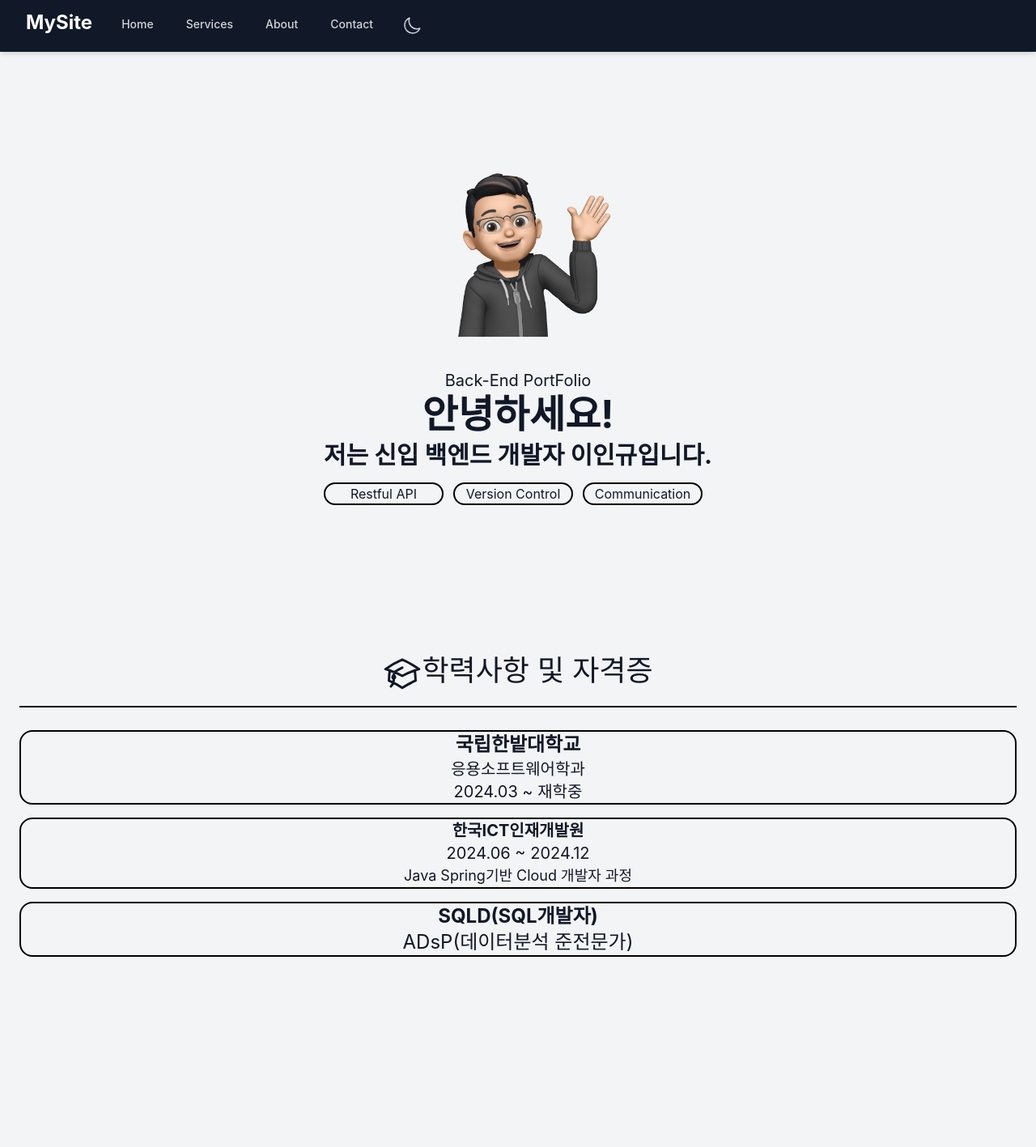
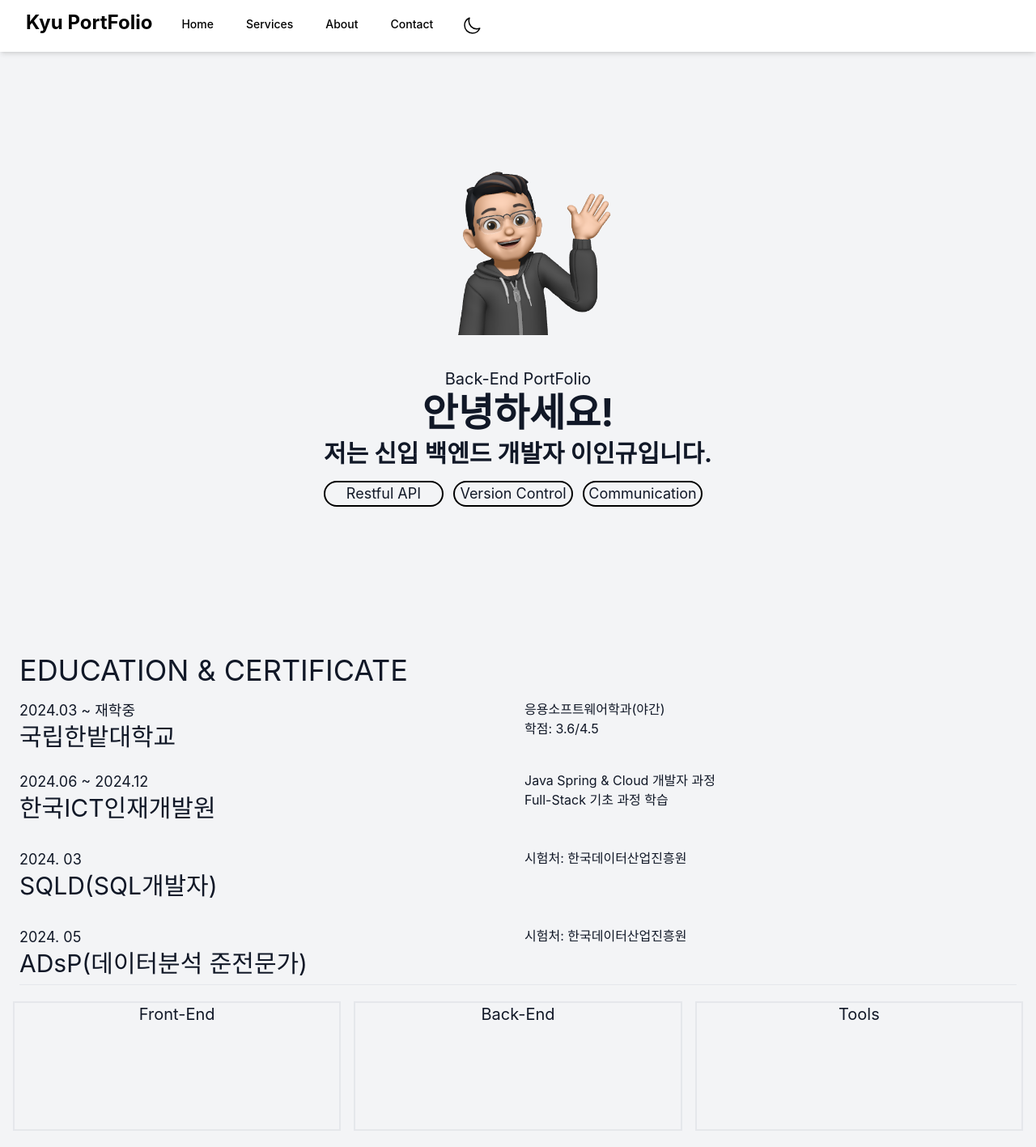
Before and after one commit to Inkyu-Lee/portfolio, a React (Create React App) app: page / in a window 1280 px wide. Shown: the whole page at 81% size. Before the commit the page ends 1202 px from the top, so only its background shows below. Built offline with nearby package versions, Linux system fonts and the light colour scheme.

Commit message:
반응형 및 텍스트 수정 1차

```diff
--- a/package.json
+++ b/package.json
@@ -11,6 +11,7 @@
     "@types/node": "^16.18.103",
     "@types/react": "^18.3.3",
     "@types/react-dom": "^18.3.0",
+    "@types/styled-components": "^5.1.34",
     "animate.css": "^4.1.1",
     "autoprefixer": "^10.4.19",
     "postcss": "^8.4.39",
@@ -18,6 +19,7 @@
     "react-dom": "^18.3.1",
     "react-router-dom": "^6.25.1",
     "react-scripts": "5.0.1",
+    "styled-components": "^6.1.12",
     "tailwindcss": "^3.4.6",
     "typescript": "^4.9.5",
     "web-vitals": "^2.1.4"
--- a/src/Component/Career.tsx
+++ b/src/Component/Career.tsx
@@ -1,37 +1,51 @@
-import { AcademicCapIcon } from "@heroicons/react/24/outline"
 import { CareerText, CodeEducation } from "../Model/TextInfo"
 
 const Career:React.FC = () => {
   return (
-    <div className="container mx-auto px-4 sm:px-6 max-w-screen-2xl">
-        <div className="flex flex-row justify-center items-center mx-2">
-            <AcademicCapIcon className="h-12 w-12" aria-hidden="true"/>
-            <h1 className="text-2xl sm:text-4xl mb-4 text-center mt-2">
-                학력사항 및 자격증
+    <div className="container mx-auto px-4 sm:px-6 max-w-screen-xl">
+        <div className="flex flex-row justify-start">
+            <h1 className="text-2xl sm:text-4xl mb-4 mt-2">
+                EDUCATION & CERTIFICATE
             </h1>
         </div>
-        <div className="grid place-items-center">
-            <hr className="border-t-1 sm:border-t-2 border-black my-2 dark:border-white w-full max-w-screen-2xl" />
-        </div>
-        <div className="grid grid-cols-1 sm:grid-cols-1 gap-4 my-5">
-            <div className="flex flex-col items-center border-solid border-2 rounded-2xl border-black dark:border-white">
-                <h1 className="text-xl sm:text-2xl font-bold">{CareerText.graduate}</h1>
-                <p className="text-lg sm:text-xl">{CareerText.major}</p>
-                <p className="text-lg sm:text-xl">{CareerText.date}</p>
+        <div className="grid grid-cols-1 sm:grid-cols-2 gap-4 ">
+            <div className="flex flex-col ">
+                <h1 className="text-sm sm:text-lg">{CareerText.date}</h1>
+                <h1 className="text-2xl sm:text-3xl">{CareerText.graduate}</h1>
             </div>
-            <hr className="block sm:hidden border-t2 border-black dark:border-white "/>
-            <div className="flex flex-col items-center border-solid border-2 rounded-2xl border-black dark:border-white">
-                <h1 className="text-lg sm:text-xl font-bold">{CodeEducation.company}</h1>
-                <p className="text-lg sm:text-xl">{CodeEducation.date}</p>
-                <p className="text-lg sm:text-lg">{CodeEducation.education}</p>
+
+            <div className="flex flex-col">
+                <h1>{CareerText.major}</h1>
+                <h1>{CareerText.score}</h1>
             </div>
-            <hr className="block sm:hidden border-t2 border-black dark:border-white"/>
-            <div className="flex flex-col items-center border-solid border-2 rounded-2xl border-black dark:border-white">
-                <h1 className="text-xl sm:text-2xl font-bold">{CareerText.certifications[0]}</h1>
-                <p className="text-lg sm:text-2xl">{CareerText.certifications[1]}</p>
 
+
+            <div className="flex flex-col my-2">
+                <h1 className="text-sm sm:text-lg">{CodeEducation.date}</h1>
+                <h1 className="text-2xl sm:text-3xl">{CodeEducation.company}</h1>
+            </div>
+            <div className="flex flex-col my-2">
+                <h1>{CodeEducation.education}</h1>
+                <h1>{CodeEducation.education2}</h1>
+            </div>
+
+            <div className="flex flex-col my-2">
+                <h1 className="text-sm sm:text-lg">{CareerText.certificationsDate[0]}</h1>
+                <h1 className="text-2xl sm:text-3xl">{CareerText.certifications[0]}</h1>
+            </div>
+            <div className="flex flex-col my-2">
+                <h1>{CareerText.certificationsText}</h1>
+            </div>
+
+            <div className="flex flex-col my-2">
+                <h1 className="text-sm sm:text-lg">{CareerText.certificationsDate[1]}</h1>
+                <h1 className="text-2xl sm:text-3xl">{CareerText.certifications[1]}</h1>
+            </div>
+            <div className="flex flex-col my-2">
+                <h1>{CareerText.certificationsText}</h1>
             </div>
         </div>
+        <hr/>
     </div>
 
   )
--- a/src/Component/Introduce.tsx
+++ b/src/Component/Introduce.tsx
@@ -4,9 +4,9 @@ import { IntroduceText } from '../Model/TextInfo';
 
 const Introduce : React.FC = () => {
   return (
-    <div className='container:2xl mx-auto px-4'>
-    <div className='flex flex-col min-h-screen items-center justify-center max-h-96'>
-        <div className='text-center animate__animated animate__fadeInUp max-h-3/4'>
+    <div className='container mx-auto px-4'>
+    <div className='flex flex-col min-h-screen items-center justify-center'>
+        <div className='text-center animate__animated animate__fadeInUp'>
             <img
                 src="assets/images/memoticon.png"
                 className="mb-10 mx-auto w-1/2"
@@ -19,7 +19,7 @@ const Introduce : React.FC = () => {
             <h1 className='text-xl sm:text-3xl font-bold '>
                 {IntroduceText.introduceText}
             </h1>
-            <div className='grid grid-cols-3 mt-4'>
+            <div className='grid grid-cols-3 mt-4 text-sm sm:text-lg'>
                 <p className='border-solid border-2 border-black dark:border-white rounded-2xl me-3'>{IntroduceText.skill1}</p>
                 <p className='border-solid border-2 border-black dark:border-white rounded-2xl me-3'>{IntroduceText.skill2}</p>
                 <p className='border-solid border-2 border-black dark:border-white rounded-2xl me-3'>{IntroduceText.skill3}</p>
--- a/src/Component/NavHeader.tsx
+++ b/src/Component/NavHeader.tsx
@@ -28,7 +28,7 @@ const NavHeader:React.FC = () => {
     }, []);
 
   return (
-    <nav className="fixed top-0 inset-x-0 bg-gray-900 text-white shadow-md z-50">
+    <nav className="dark:bg-gray-900 bg-white shadow-md fixed top-0 inset-x-0 text-white z-50">
       <div className="max-w-7xl mx-auto px-2 sm:px-6 lg:px-8">
         <div className="relative flex items-center justify-between h-16">
           <div className="absolute inset-y-0 left-0 flex items-center sm:hidden">
@@ -47,17 +47,17 @@ const NavHeader:React.FC = () => {
           </div>
           <div className="flex-1 flex items-center justify-center sm:items-stretch sm:justify-start">
             <div className="flex-shrink-0">
-              <a href="#home" className="text-2xl font-bold">MySite</a>
+              <a href="#home" className="text-2xl font-bold dark:text-white text-black">Kyu PortFolio</a>
             </div>
             <div className="hidden sm:block sm:ml-6">
               <div className="flex space-x-4">
-                <a href="#home" className="text-gray-300 hover:bg-gray-700 px-3 py-2 rounded-md text-sm font-medium">Home</a>
-                <a href="#services" className="text-gray-300 hover:bg-gray-700 px-3 py-2 rounded-md text-sm font-medium">Services</a>
-                <a href="#about" className="text-gray-300 hover:bg-gray-700 px-3 py-2 rounded-md text-sm font-medium">About</a>
-                <a href="#contact" className="text-gray-300 hover:bg-gray-700 px-3 py-2 rounded-md text-sm font-medium">Contact</a>
+                <a href="#home" className="dark:text-white text-black hover:bg-gray-700 px-3 py-2 rounded-md text-sm font-medium">Home</a>
+                <a href="#services" className="dark:text-white text-black hover:bg-gray-700 px-3 py-2 rounded-md text-sm font-medium">Services</a>
+                <a href="#about" className="dark:text-white text-black hover:bg-gray-700 px-3 py-2 rounded-md text-sm font-medium">About</a>
+                <a href="#contact" className="dark:text-white text-black hover:bg-gray-700 px-3 py-2 rounded-md text-sm font-medium">Contact</a>
                 <button
                   type="button"
-                  className="ml-4 p-2 text-gray-300 hover:bg-gray-700 rounded-md"
+                  className="ml-4 p-2 dark:text-white text-black hover:bg-gray-700 rounded-md"
                   onClick={toggleDarkMode}
                 >
                   {darkMode ? (
--- a/src/Component/TechStack.tsx
+++ b/src/Component/TechStack.tsx
@@ -2,17 +2,22 @@ import React from 'react'
 
 const TechStack:React.FC = () => {
   return (
-<div className="container-2xl mx-auto">
-  <div className="max-w-screen-2xl mx-auto">
-    <div className="grid grid-cols-1 sm:grid-cols-3 gap-4 p-4 place-items-center">
-      <div className="bg-blue-500 w-3/4 h-40 flex items-center justify-center text-white">
-        <h1>Front-End</h1>
-      </div>
-      <div className="bg-red-500 w-3/4 h-40 flex items-center justify-center text-white">Back-End</div>
-      <div className="bg-green-500 w-3/4 h-40 flex items-center justify-center text-white">Tools</div>
+<div className="container max-w-screen-xl mx-auto px-4 my-5">
+  <div className="grid grid-cols-1 sm:grid-cols-3 gap-4">
+    <div className="border-solid border-2 w-full h-40">
+      <h1 className="text-xl text-center">Front-End</h1>
+    </div>
+    <div className="border-solid border-2 w-full h-40">
+      <h1 className="text-xl text-center">Back-End</h1>
+    </div>
+    <div className="border-solid border-2 w-full h-40">
+      <h1 className="text-xl text-center">Tools</h1>
     </div>
   </div>
 </div>
+
+
+
   )
 }
 
--- a/src/Model/TextInfo.ts
+++ b/src/Model/TextInfo.ts
@@ -12,19 +12,26 @@ export interface CareerTexts{
     major: string;
     date: string;
     certifications: string[];
+    certificationsDate: string[];
+    certificationsText: string;
+    score: string;
 }
 
 export interface CodeEducationTexts{
     company: string;
     date: string;
     education: string;
+    education2: string;
 }
 
 export const CareerText:CareerTexts = {
     graduate:"국립한밭대학교",
-    major: "응용소프트웨어학과",
+    major: "응용소프트웨어학과(야간)",
     date: "2024.03 ~ 재학중",
+    score: "학점: 3.6/4.5",
     certifications:["SQLD(SQL개발자)", "ADsP(데이터분석 준전문가)"],
+    certificationsDate: ["2024. 03", "2024. 05"],
+    certificationsText: "시험처: 한국데이터산업진흥원"
 }
 
 export const IntroduceText:IntroduceTexts = {
@@ -39,5 +46,6 @@ export const IntroduceText:IntroduceTexts = {
 export const CodeEducation:CodeEducationTexts = {
     company: "한국ICT인재개발원",
     date: "2024.06 ~ 2024.12",
-    education: "Java Spring기반 Cloud 개발자 과정"
+    education: "Java Spring & Cloud 개발자 과정",
+    education2: "Full-Stack 기초 과정 학습 "
 }
--- a/src/Pages/Home.tsx
+++ b/src/Pages/Home.tsx
@@ -1,13 +1,14 @@
 import React from 'react';
 import Career from '../Component/Career';
 import Introduce from '../Component/Introduce';
+import TechStack from '../Component/TechStack';
 
 const Home:React.FC = () => {
   return (
     <div className=''>
         <Introduce/>
         <Career/>
-        {/* <TechStack/> */}
+        <TechStack/>
     </div>
   )
 }
--- a/tailwind.config.js
+++ b/tailwind.config.js
@@ -5,7 +5,19 @@ module.exports = {
     "./src/**/*.{js,jsx,ts,tsx}",
   ],
   theme: {
-    extend: {},
+    extend: {
+      container: {
+        screens: {
+          '2xl': '1536px',
+          '3xl': '1920px', // 추가적인 너비 설정
+          '4xl': '2560px', // 추가적인 너비 설정
+        },
+      },
+      maxWidth: {
+        '3xl': '1920px', // 추가적인 최대 너비 설정
+        '4xl': '2560px', // 추가적인 최대 너비 설정
+      },
+    },
   },
   varinats: {},
   plugins: [],
```
Also changed, not shown: 1 other file (tests, documents, lock files or other folders).
